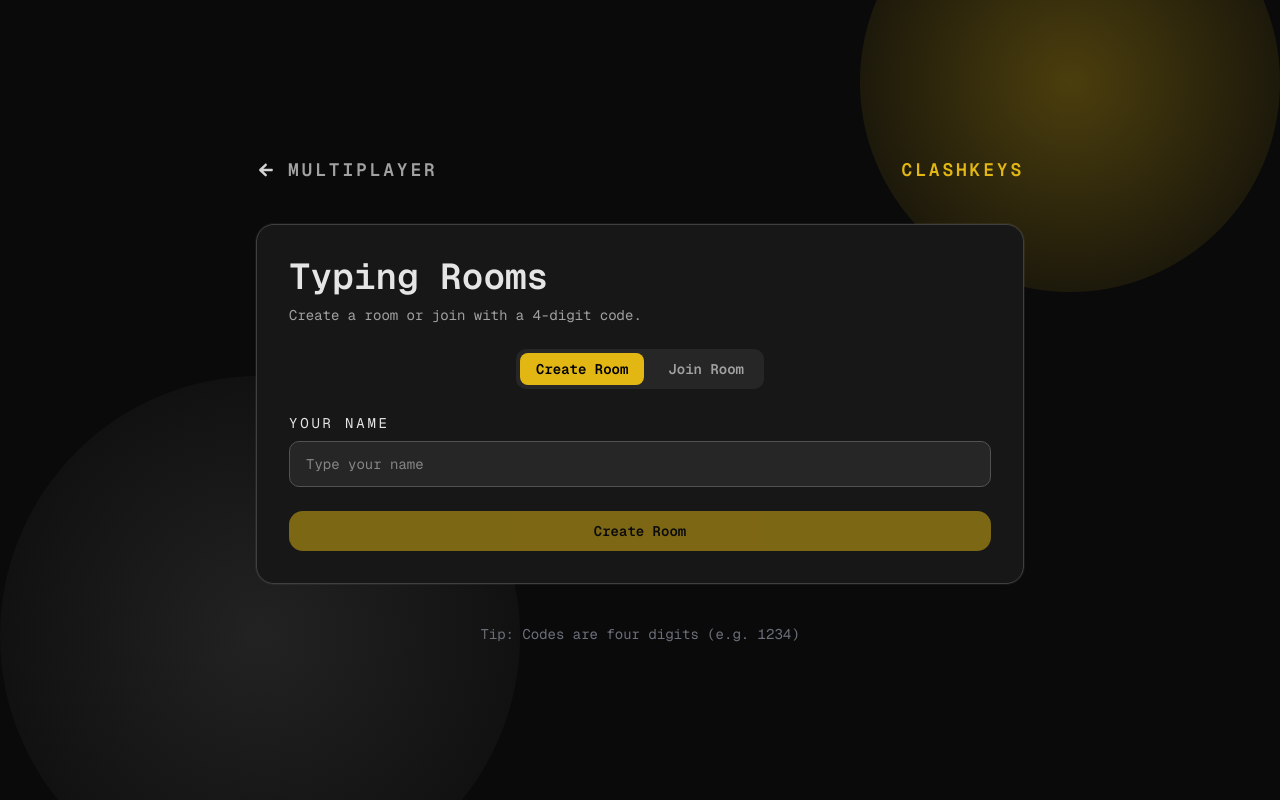
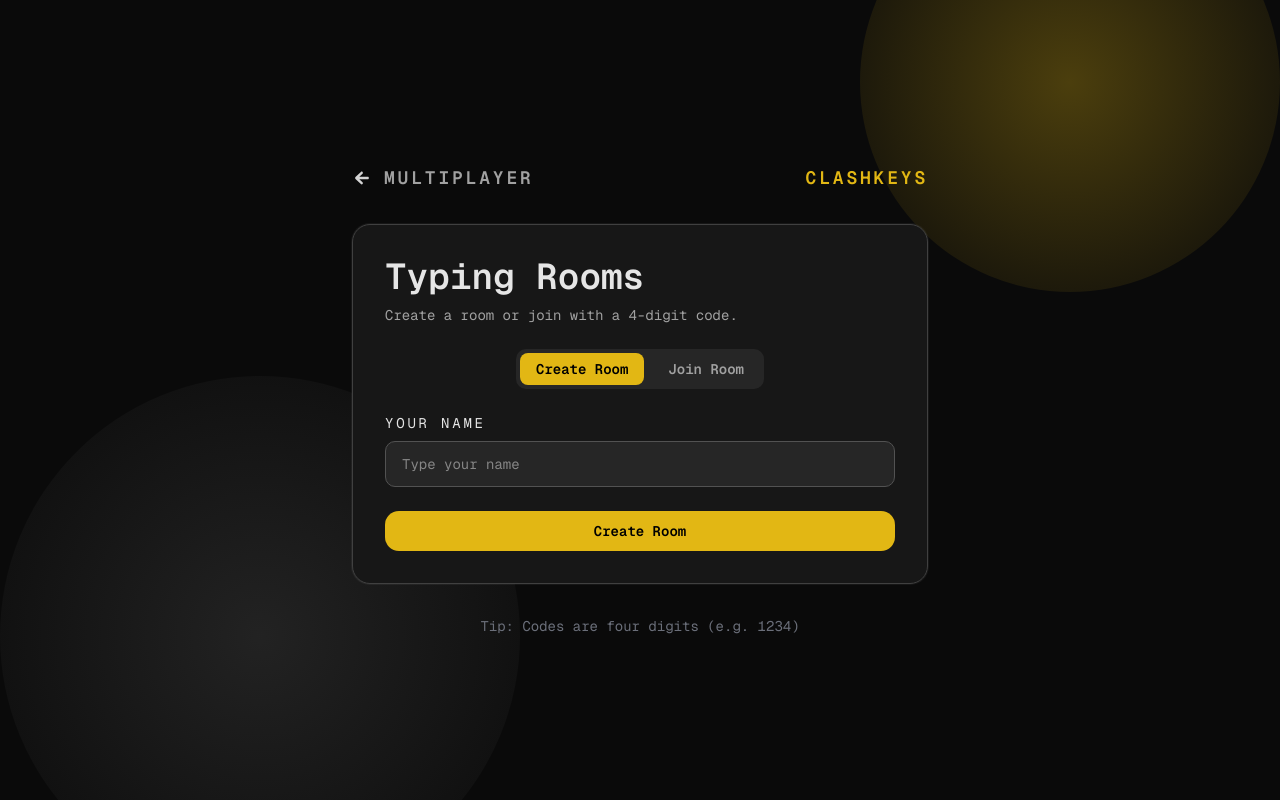
Before and after one commit to Aayush7105/clashkeys, a Next.js app: page /multiplayer in a window 1280 px wide. Built offline with nearby package versions, Linux system fonts and the light colour scheme; no server answers.

Commit message:
multiplayer changes multiplayer page

```diff
--- a/components/multiplayer/multiplayer-page.tsx
+++ b/components/multiplayer/multiplayer-page.tsx
@@ -78,7 +78,7 @@ export default function MultiplayerPage() {
       <div className="pointer-events-none absolute -top-32 right-0 h-105 w-105 rounded-full bg-[radial-gradient(circle_at_center,rgba(226,183,20,0.3),rgba(10,10,10,0))]" />
       <div className="pointer-events-none absolute -bottom-24 left-0 h-130 w-130 rounded-full bg-[radial-gradient(circle_at_center,rgba(64,64,64,0.45),rgba(10,10,10,0))]" />
 
-      <div className="relative max-w-3xl w-full space-y-10">
+      <div className="relative max-w-xl w-full space-y-8">
         <div className="flex items-center justify-between text-sm tracking-[0.2em] uppercase text-neutral-400">
           <div className="flex items-center gap-3">
             <button
@@ -162,7 +162,7 @@ export default function MultiplayerPage() {
               <button
                 onClick={createRoom}
                 disabled={!name}
-                className="w-full rounded-xl bg-[#e2b714] px-5 py-2.5 text-sm font-semibold text-black hover:brightness-110 disabled:opacity-50"
+                className="w-full rounded-xl bg-[#e2b714] px-5 py-2.5 text-sm font-semibold text-black"
               >
                 Create Room
               </button>
@@ -170,7 +170,7 @@ export default function MultiplayerPage() {
               <button
                 onClick={joinRoom}
                 disabled={!name || !room}
-                className="w-full rounded-xl border border-[#3a3f49] px-5 py-2.5 text-sm font-semibold hover:border-[#e2b714] disabled:opacity-50"
+                className="w-full rounded-xl border border-[#3a3f49] px-5 py-2.5 text-sm font-semibold hover:border-[#e2b714]"
               >
                 Join Room
               </button>
```
